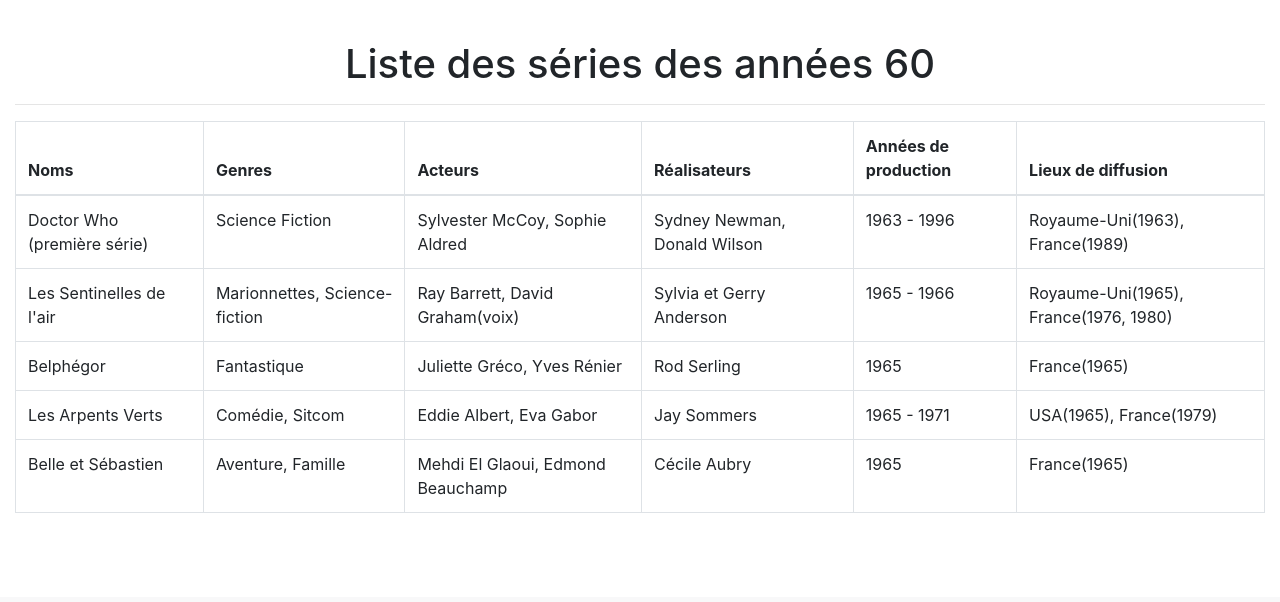
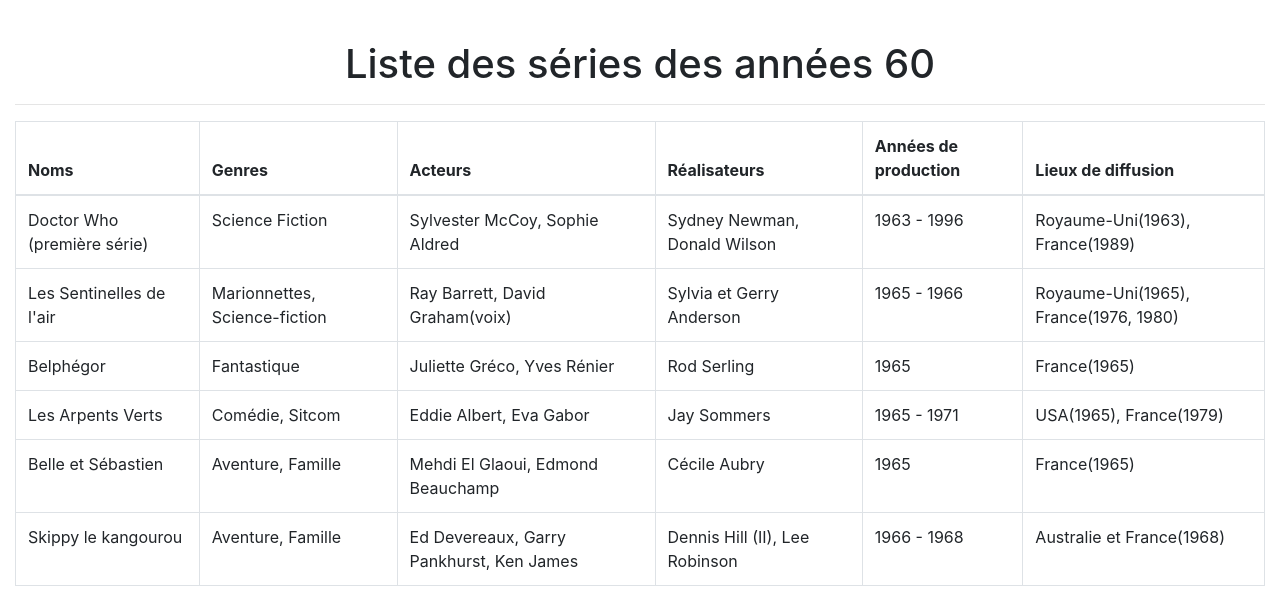
Before and after one commit to Willremi/projetRetro, a PHP site: page /list60.php in a window 1280 px wide. Shown: the part 203-805 px from the top of the page. Before the commit the page ends 716 px from the top, so only its background shows below. Run offline with PHP 8.4, Linux system fonts and the light colour scheme; some libraries are stand-ins or nearby versions.

Commit message:
Mise à jour projet

```diff
--- a/list60.php
+++ b/list60.php
@@ -64,6 +64,15 @@
                   <td>1965</td>
                   <td>France(1965)</td>
                 </tr>
+                <tr>
+                  <td>Skippy le kangourou</td>
+                  <td>Aventure, Famille</td>
+                  <td>Ed Devereaux, Garry Pankhurst, Ken James</td>
+                  <td>Dennis Hill (II), Lee Robinson</td>
+                  <td>1966 - 1968</td>
+                  <td>Australie et France(1968)</td>
+                </tr>
+
               </tbody>
             </table>
 
```
Also changed, not shown: list70.php (+8 -0 lines), list80.php (+8 -0 lines).
